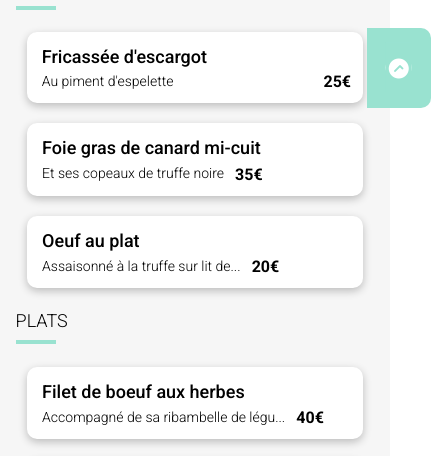
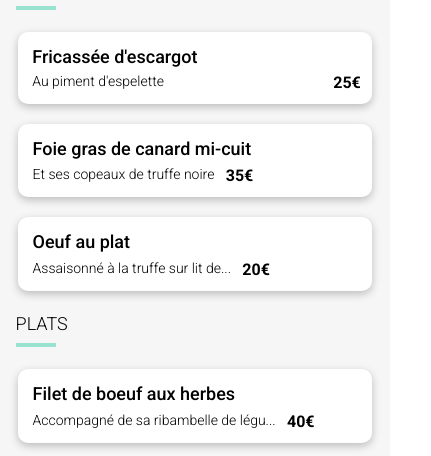
Before and after one commit to ghallium/P3_Ohmyfood, a website: page menu1.html in a window 390 px wide. Shown: the part 376-832 px from the top of the page, 431 px wide, since content can reach past the window. Drawn offline with Linux system fonts and the light colour scheme; a web font is replaced by a local one.

Commit message:
checkbox animation ok

```diff
--- a/sass/Composants/_menu.scss
+++ b/sass/Composants/_menu.scss
@@ -123,6 +123,7 @@ hr {
     flex-wrap: wrap;
     position: relative;
     z-index: 1;
+    overflow: hidden;
     animation: fadein_starter 2s;
 
 
@@ -222,15 +223,6 @@ i.fas.fa-check-circle {
     }
 }
 
-@keyframes slideleft {
-    from {
-
-    }
-
-    to {
-
-    }
-}
 
 
 
--- a/sass/layout/_mediaqueries.scss
+++ b/sass/layout/_mediaqueries.scss
@@ -224,23 +224,3 @@
     }
 
 }
-
-/* MEDIA QUERIES CHECKBOX */
-
-/*SMALL*/
-@media screen and (max-width: 667px){
-
-    .checkbox{
-        display: flex;
-        flex-direction: column;
-        align-items: center;
-    }
-
-
-
-    .dish_menu {
-        width: 80%;
-        background-color: white;
-    }
-
-}
```
Also changed, not shown: css/style.css, 1 other file.
